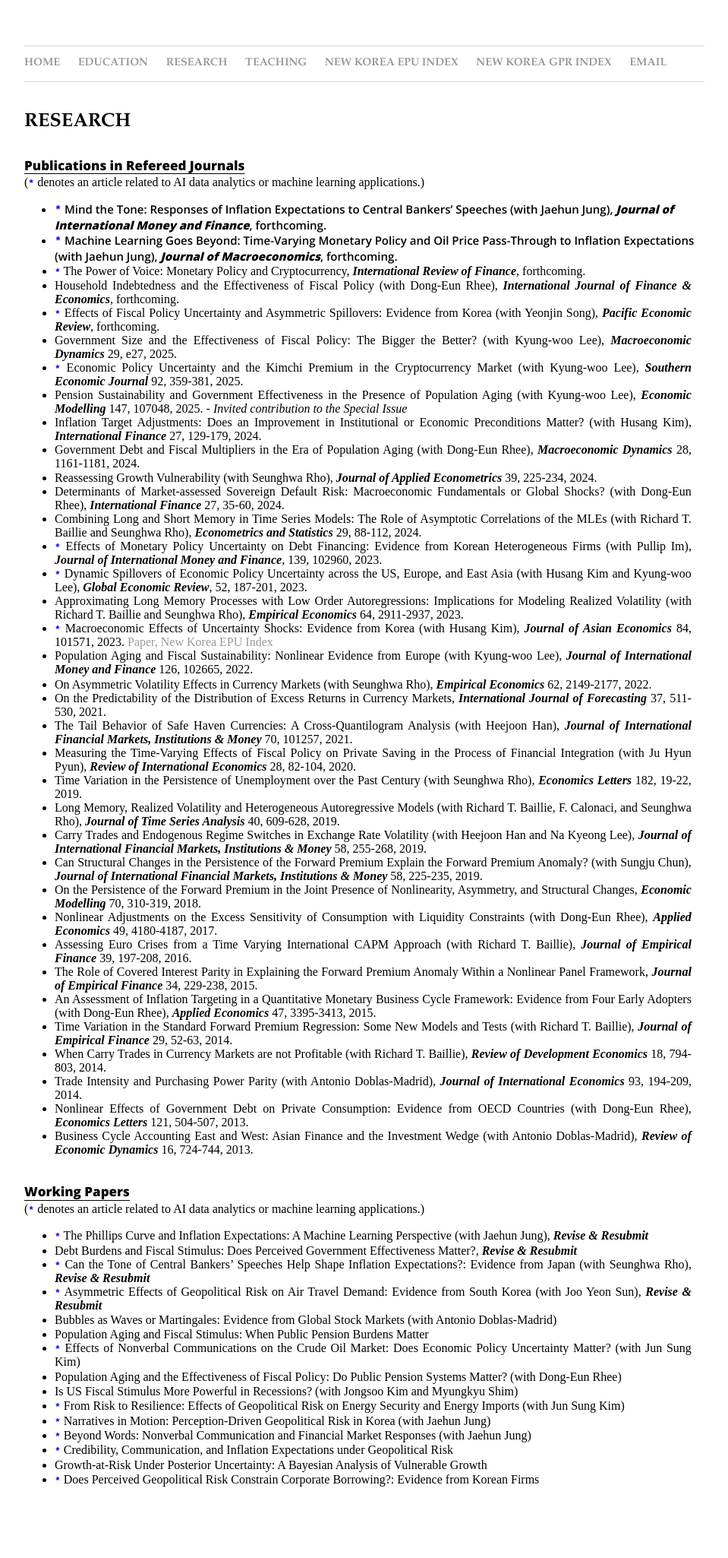
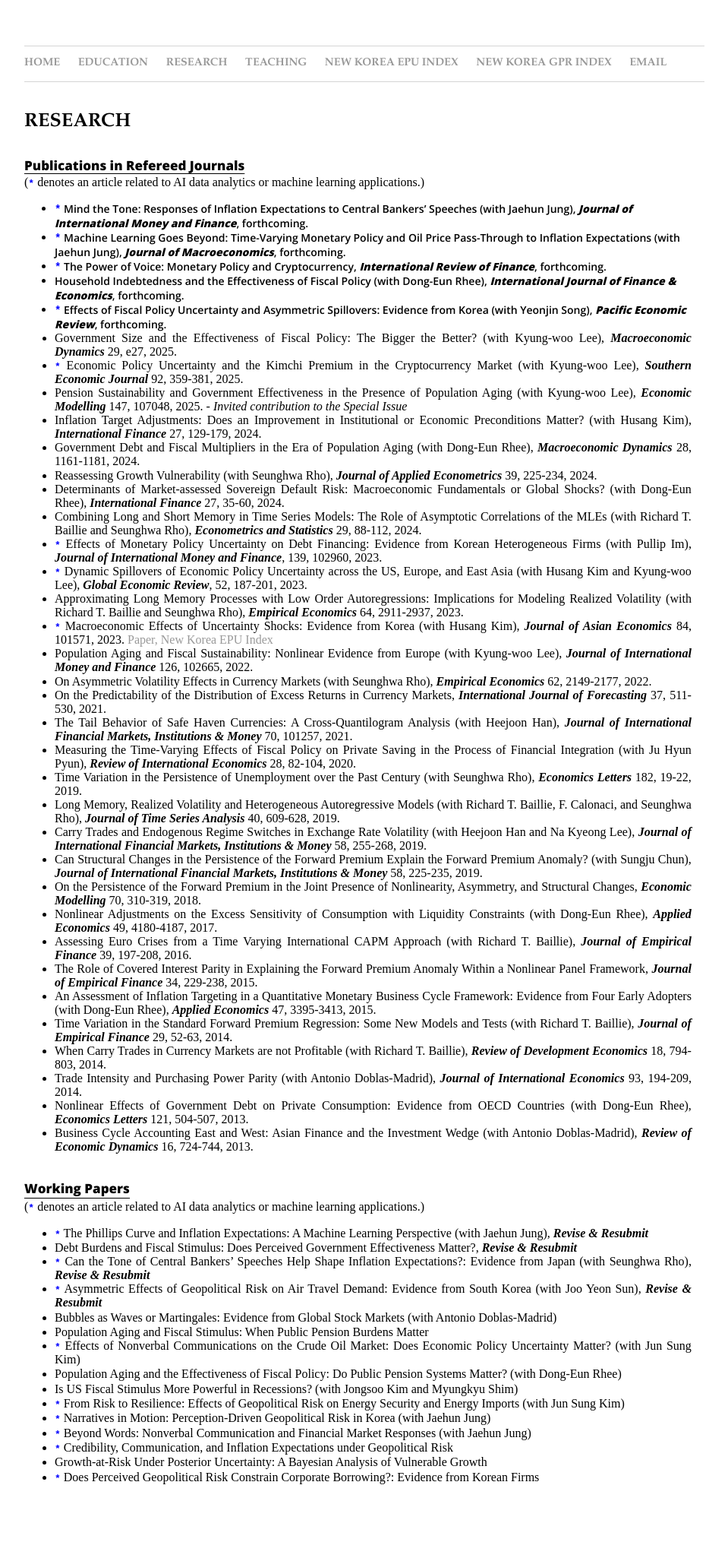
Before and after one commit to dooyeoncho/dooyeoncho.github.io, a Jekyll site: the page built from pages/research.html, in a window 1280 px wide. Shown: the whole page at 76% size, without its empty margins (160-1119 px from the left). Built offline with Jekyll 4.4.1, drawn with Linux system fonts in a browser that asks for light colours.

Commit message:
Update research.html

```diff
--- a/pages/research.html
+++ b/pages/research.html
@@ -17,7 +17,7 @@ span {
 	vertical-align:middle;
 }
 span.highlight-title {
-  font-size: 15px;
+  font-size: 14px;
   font-weight: 600;
   font-family: 'Open Sans', sans-serif;
   display: inline !important;  /* force override */
@@ -41,9 +41,9 @@ span.highlight-title {
 
 			<span class="highlight-title"><li><code style="color : blue"><b>*</b></code> Mind the Tone: Responses of Inflation Expectations to Central Bankers’ Speeches (with Jaehun Jung), <em property="italic"><b>Journal of International Money and Finance</b></em>, forthcoming.</li></span>
 			<span class="highlight-title"><li><code style="color : blue"><b>*</b></code> Machine Learning Goes Beyond: Time-Varying Monetary Policy and Oil Price Pass-Through to Inflation Expectations (with Jaehun Jung), <em property="italic"><b>Journal of Macroeconomics</b></em>, forthcoming.</li></span>
-			<span><li><code style="color : blue"><b>*</b></code> The Power of Voice: Monetary Policy and Cryptocurrency, <em property="italic"><b>International Review of Finance</b></em>, forthcoming.</li></span>
-			<span><li>Household Indebtedness and the Effectiveness of Fiscal Policy (with Dong-Eun Rhee), <em property="italic"><b>International Journal of Finance & Economics</b></em>, forthcoming.</li></span>
-			<span><li><code style="color : blue"><b>*</b></code> Effects of Fiscal Policy Uncertainty and Asymmetric Spillovers: Evidence from Korea (with Yeonjin Song), <em property="italic"><b>Pacific Economic Review</b></em>, forthcoming.</li></span>
+			<span class="highlight-title"><li><code style="color : blue"><b>*</b></code> The Power of Voice: Monetary Policy and Cryptocurrency, <em property="italic"><b>International Review of Finance</b></em>, forthcoming.</li></span>
+			<span class="highlight-title"><li>Household Indebtedness and the Effectiveness of Fiscal Policy (with Dong-Eun Rhee), <em property="italic"><b>International Journal of Finance & Economics</b></em>, forthcoming.</li></span>
+			<span class="highlight-title"><li><code style="color : blue"><b>*</b></code> Effects of Fiscal Policy Uncertainty and Asymmetric Spillovers: Evidence from Korea (with Yeonjin Song), <em property="italic"><b>Pacific Economic Review</b></em>, forthcoming.</li></span>
 			<span><li>Government Size and the Effectiveness of Fiscal Policy: The Bigger the Better? (with Kyung-woo Lee), <em property="italic"><b>Macroeconomic Dynamics</b></em> 29, e27, 2025.</li></span>
 			<span><li><code style="color : blue"><b>*</b></code> Economic Policy Uncertainty and the Kimchi Premium in the Cryptocurrency Market (with Kyung-woo Lee), <em property="italic"><b>Southern Economic Journal</b></em> 92, 359-381, 2025.</li></span>
 			<span><li>Pension Sustainability and Government Effectiveness in the Presence of Population Aging (with Kyung-woo Lee), <em property="italic"><b>Economic Modelling</b></em> 147, 107048, 2025. <em property="italic">- Invited contribution to the Special Issue</em></li></span>
```
